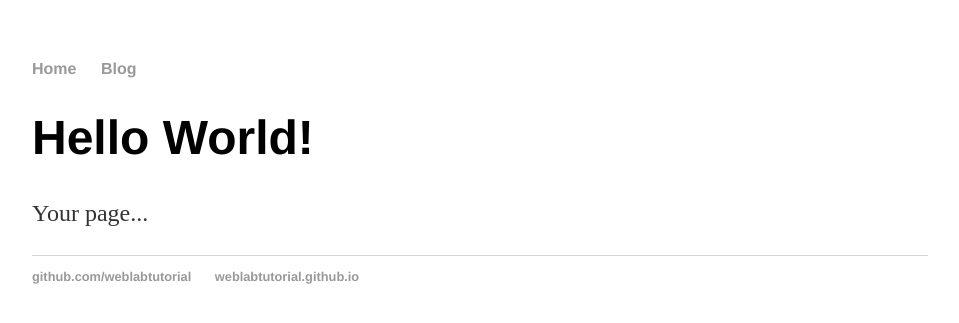
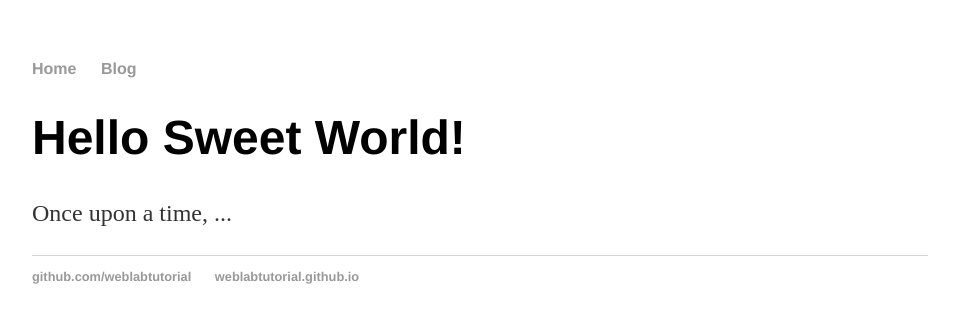
Before and after one commit to fgs2/fgs2.github.io, a Jekyll site: the page built from index.html, in a window 1280 px wide. Shown: the top 323 px of the page, without its empty margins (160-1119 px from the left). Built offline with Jekyll 4.4.1, drawn with Linux system fonts in a browser that asks for light colours.

Commit message:
Update index.html
Updated to use the default layout.

```diff
--- a/index.html
+++ b/index.html
@@ -1,26 +1,8 @@
-<!DOCTYPE html>
-<html>
-  <head>
-    <title>Web Programming</title>
-    <!-- link to main stylesheet -->
-    <link rel="stylesheet" type="text/css" href="/css/main.css">
-  </head>
-  <body>
-    <nav>
-      <ul>
-        <li><a href="/">Home</a></li>
-        <li><a href="/blog">Blog</a></li>
-      </ul>
-    </nav>
-    <div class="container"></div>
-    <div class="blurb"></div>
-    <h1>Hello World!</h1>
-    <p>Your page...</p>
-    <footer>
-      <ul>
-        <li><a href="https://github.com/weblabtutorial">github.com/weblabtutorial</a></li>
-        <li><a href="https://weblabtutorial.github.io">weblabtutorial.github.io</a></li>
-      </ul>
-    </footer>
-  </body>
-</html>
+---
+layout: default
+title: Web Programming
+---
+<div class="blurb">
+  <h1> Hello Sweet World!</h1>
+  <p>Once upon a time, ...</p>
+</div>
```
